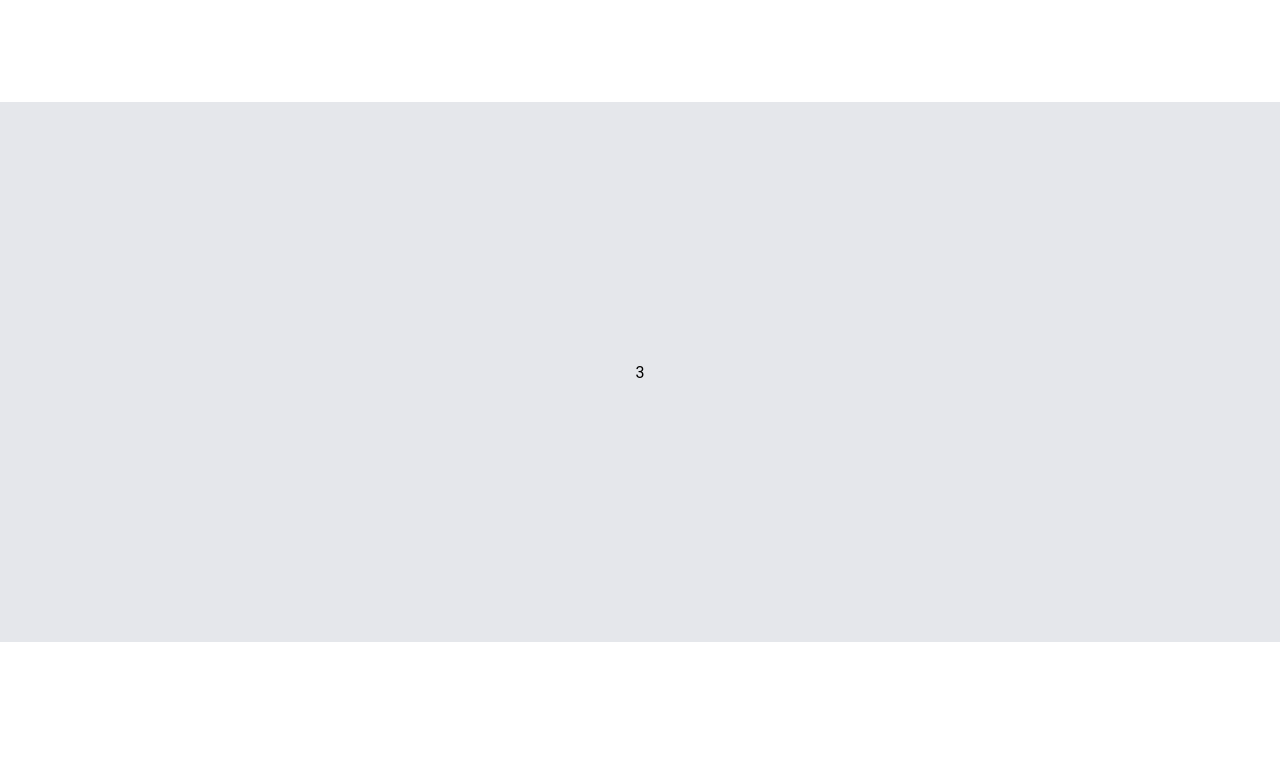
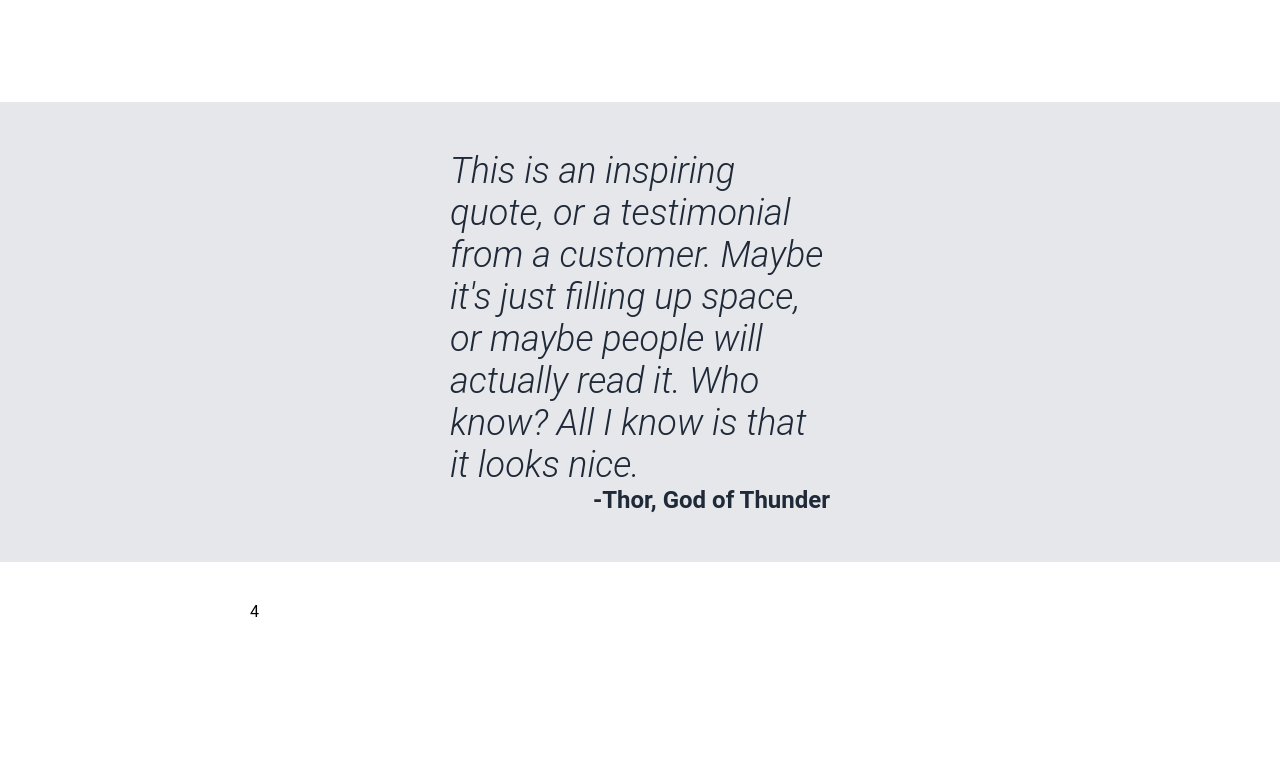
Before and after one commit to hosuNab/project-landing-page, a plain HTML site: page index.html in a window 1280 px wide. Shown: the part 1038-1820 px from the top of the page. Drawn offline with Linux system fonts and the light colour scheme.

Commit message:
Add quote section (container 3)
Added a place for inspirational quote to lure people into my scheme.

```diff
--- a/index.html
+++ b/index.html
@@ -51,7 +51,10 @@
             </div>
         </div>
     </div>
-    <div class="container-3">3</div>
+    <div class="container-3">
+        <p class="quote">This is an inspiring quote, or a testimonial from a customer. Maybe it's just filling up space, or maybe people will actually read it. Who know? All I know is that it looks nice.</p>
+        <p class="author">-Thor, God of Thunder</p>
+    </div>
     <div class="container-4">4</div>
     <div class="footer">
         Copyright &#169; HosuSoft 2025
--- a/style.css
+++ b/style.css
@@ -12,7 +12,6 @@ body {
 .container-4 {
     height: 460px;
     display: flex;
-    align-items: center;
     padding: 40px 250px;
 }
 
@@ -46,6 +45,7 @@ a {
 .container-1 {
     background-color: #1F2937;
     justify-content: space-between;
+    align-items: center;
     color: white;
     gap: 50px;
 }
@@ -80,6 +80,7 @@ a {
 .container-2 {
     flex-direction: column;
     justify-content: center;
+    align-items: center;
 }
 
 .container-2-title {
@@ -92,6 +93,7 @@ a {
 .container-2-bottom {
     display: flex;
     gap: 50px;
+    color: #1F2937;
 }
 
 .content-box {
@@ -112,7 +114,25 @@ a {
 
 .container-3 {
     background-color: #E5E7EB;
+    flex-direction: column;
     justify-content: center;
+    padding: 0 450px;
+}
+
+.quote {
+    font-size: 36px;
+    font-weight: 300;
+    font-style: italic;
+    color: #1F2937;
+    margin: 0;
+}
+
+.author {
+    color: #1F2937;
+    font-size: 24px;
+    font-weight: 700;
+    margin: 0;
+    text-align: right;
 }
 
 .footer {
```
